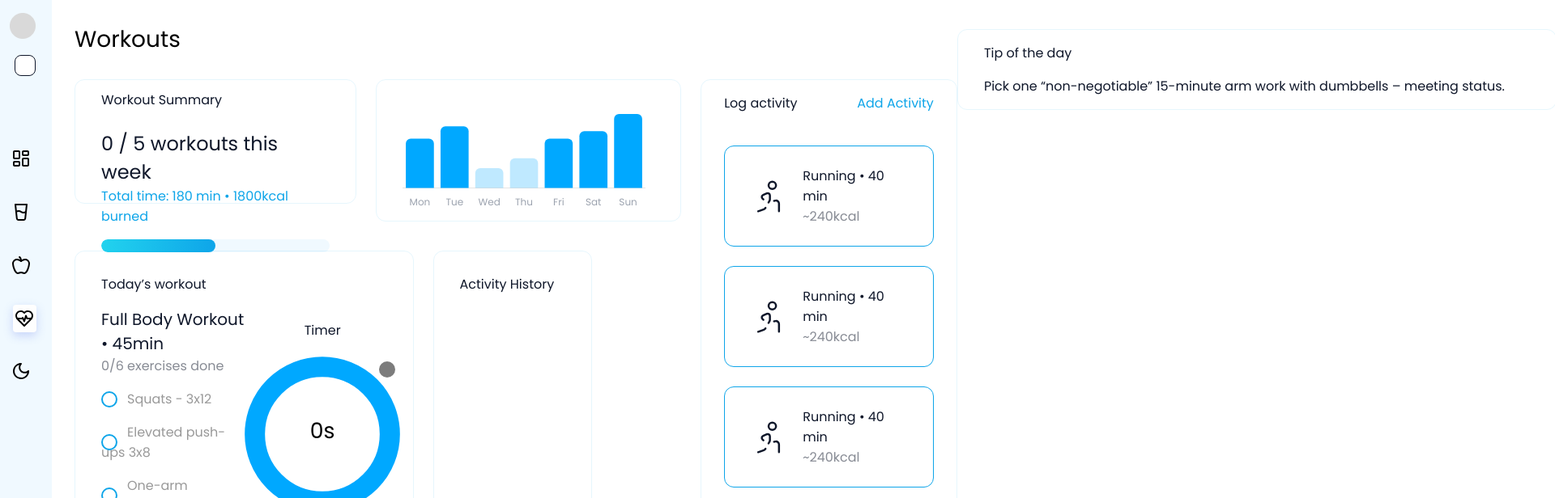
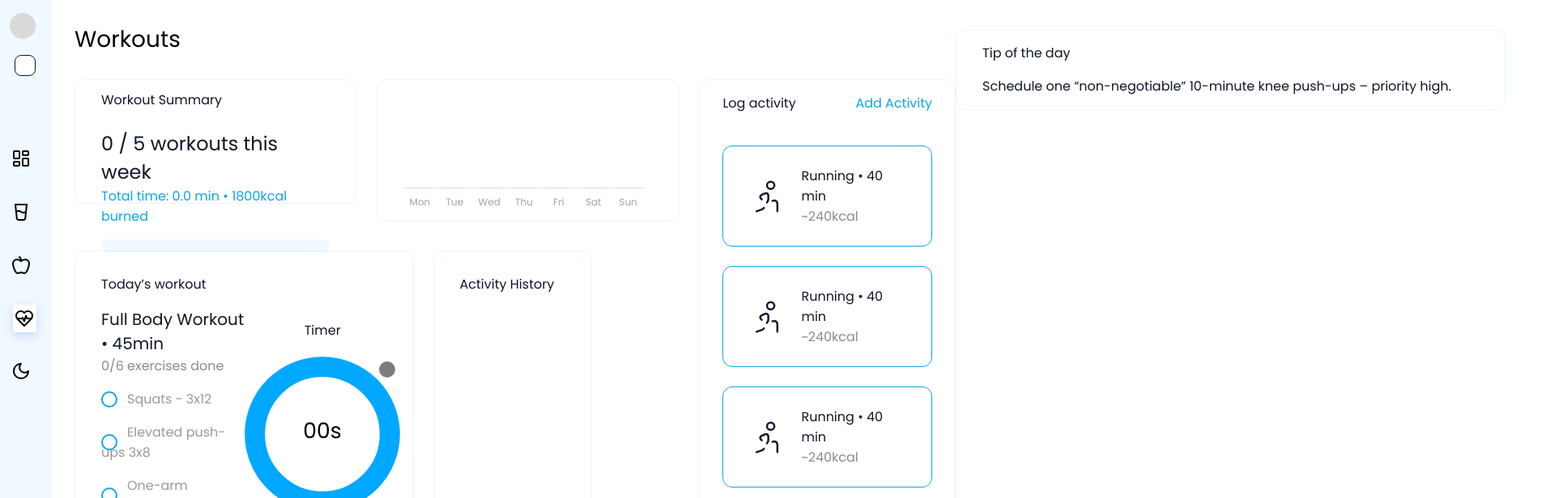
Before and after one commit to D4rkxv/ZlotaApka, a React (Vite) app: page / in a window 1280 px wide. Both pictures are taken after a click on the element 26 px from the left and 393 px from the top of the page. Shown: the top 616 px of the page at 81% size, 1920 px wide, since content can reach past the window. Built offline with nearby package versions, Linux system fonts and the light colour scheme.

Commit message:
ADD: Activity bar now react after workout completion ADD: Save data in localStorage

```diff
--- a/src/DashboardContext.jsx
+++ b/src/DashboardContext.jsx
@@ -1,15 +1,37 @@
-import React, { useState, createContext, useContext, useCallback } from "react";
+import React, {
+  useState,
+  createContext,
+  useContext,
+  useCallback,
+  useEffect,
+} from "react";
 
 const DashboardContext = createContext();
 
 export const DashboardProvider = ({ children }) => {
   const [selectedWidget, setSelectedWidget] = useState("dashboard");
+
+  //workout Section
   const [completedWorkouts, setCompletedWorkouts] = useState([]);
   const [activityHistory, setActivityHistory] = useState([]);
+  const [workoutsDone, setWorkoutsDone] = useState(null);
+  const [workoutGoal, setWorkoutGoal] = useState(5);
+  const [isActive, setIsActive] = useState(false);
+  const [seconds, setSeconds] = useState(null);
+  const [allSeconds, setAllSeconds] = useState(null);
+  const [workoutStatus, setWorkoutStatus] = useState("idle");
+  const [isDisabled, setIsDisabled] = useState(true);
+  const [isChecked, setIsChecked] = useState(Array(6).fill(false));
+
+  //water Section
+  const [hydrationGoal, setHydrationGoal] = useState(3.0);
+  const [currentHydration, setCurrentHydration] = useState(0.5);
 
   const switchWidget = (widget) => {
     setSelectedWidget(widget);
   };
+
+  //page Switching
   const goToDashboard = useCallback(() => setSelectedWidget("dashboard"), []);
   const goToWater = useCallback(() => setSelectedWidget("water"), []);
   const goToFood = useCallback(() => setSelectedWidget("food"), []);
@@ -18,29 +40,73 @@ export const DashboardProvider = ({ children }) => {
   const goToProfile = useCallback(() => setSelectedWidget("profile"), []);
   const goToSettings = useCallback(() => setSelectedWidget("settings"), []);
 
+  //workout Logging
   const logWorkout = (name) => {
-    setActivityHistory((prev) => [
-      ...prev,
-      {
+    const newWorkout = {
       id: Date.now(),
       name: name || "Workout",
-        time: new Date().toLocaleString("pl-PL", {
+      time: new Date().toLocaleTimeString("pl-PL", {
         hour: "2-digit",
         minute: "2-digit",
       }),
       date: new Date().toISOString().split("T")[0],
-      },
-    ]);
     };
 
-  const [hydrationGoal, setHydrationGoal] = useState(3.0);
-  const [currentHydration, setCurrentHydration] = useState(0.5);
-  const [workoutsDone, setWorkoutsDone] = useState(0);
-  const [workoutGoal, setWorkoutGoal] = useState(5);
+    setActivityHistory((prev) => {
+      const updated = [newWorkout, ...prev.slice(0, 100)];
+      try {
+        localStorage.setItem("fitnessWorkouts", JSON.stringify(updated));
+      } catch (e) {
+        console.log("SAVE ERROR:", e);
+      }
+      return updated;
+    });
+  };
+
+  useEffect(() => {
+    try {
+      localStorage.setItem("workoutsDone", workoutsDone.toString());
+    } catch (e) {
+      console.log("SAVE workoutsDone ERROR:", e);
+    }
+    console.log("SAVE workoutsDone ==", workoutsDone);
+  }, [workoutsDone]);
+
+  useEffect(() => {
+    try {
+      localStorage.setItem("allSeconds", allSeconds.toString());
+    } catch (e) {
+      console.log("SAVE workoutSec ERROR:", e);
+    }
+    console.log("SAVE workoutsSEC ==", allSeconds);
+  }, [allSeconds]);
+
+  useEffect(() => {
+    try {
+      const saved = localStorage.getItem("fitnessWorkouts");
+      const savedWorkoutCount = localStorage.getItem("workoutsDone");
+      const savedWorkoutSeconds = localStorage.getItem("allSeconds");
+
+      if (saved) {
+        setActivityHistory(JSON.parse(saved));
+      }
+      if (savedWorkoutCount !== null) {
+        setWorkoutsDone(parseInt(savedWorkoutCount));
+      }
+      if (savedWorkoutSeconds !== null) {
+        setAllSeconds(parseInt(savedWorkoutSeconds));
+      }
+    } catch (e) {
+      console.log("load Error: ", e);
+    }
+    console.log("LOAD workoutsDone ==", workoutsDone);
+    console.log("LOAD workoutsSEC ==", allSeconds);
+  }, []);
 
   const waterProgressWidth = ((currentHydration / hydrationGoal) * 100).toFixed(
     1
   );
+  const workoutProgressWidth = ((workoutsDone / workoutGoal) * 100).toFixed(1);
   return (
     <DashboardContext.Provider
       value={{
@@ -61,11 +127,25 @@ export const DashboardProvider = ({ children }) => {
         setWorkoutGoal,
         workoutsDone,
         setWorkoutsDone,
+        isActive,
+        setIsActive,
+        seconds,
+        setSeconds,
+        workoutStatus,
+        setWorkoutStatus,
+        isChecked,
+        setIsChecked,
+        isDisabled,
+        setIsDisabled,
+        allSeconds,
+        setAllSeconds,
+
         currentHydration,
         hydrationGoal,
         setCurrentHydration,
         setHydrationGoal,
         waterProgressWidth,
+        workoutProgressWidth,
       }}
     >
       {children}
--- a/src/Workouts.jsx
+++ b/src/Workouts.jsx
@@ -6,10 +6,7 @@ import "./FoodDiary.css";
 import "./Dashboard.css";
 import { useDashboard } from "./DashboardContext";
 import running from "./assets/running.svg";
-import Running1 from "./assets/Running1.svg";
-import Running2 from "./assets/Running2.svg";
-import Meditation from "./assets/Meditation.svg";
-import Threadmill from "./assets/Threadmill.svg";
+
 function Workouts() {
   const [tips, setTips] = useState([
     "Plan one “non-negotiable” 20-minute activity today – schedule it in your calendar like a meeting and treat it as something you can’t cancel.",
@@ -70,16 +67,25 @@ function Workouts() {
     workoutGoal,
     setWorkoutsDone,
     setWorkoutGoal,
+    workoutProgressWidth,
+    isActive,
+    setIsActive,
+    seconds,
+    setSeconds,
+    workoutStatus,
+    setWorkoutStatus,
+    isChecked,
+    setIsChecked,
+    isDisabled,
+    setIsDisabled,
+    allSeconds,
+    setAllSeconds,
   } = useDashboard();
+
   const [currentWorkoutName, setCurrentWorkoutName] =
     useState("Full Body Workout");
-  const [workoutStatus, setWorkoutStatus] = useState("idle");
-  const [isChecked, setIsChecked] = useState(Array(6).fill(false));
   const [exerciseDone, setExerciseDone] = useState(0);
-  const [isDisabled, setIsDisabled] = useState(true);
   const [selectedTip, setSelectedTip] = useState("");
-  const [isActive, setIsActive] = useState(false);
-  const [seconds, setSeconds] = useState(0);
 
   const workouts = [
     { id: "task1", name: "Squats - 3x12" },
@@ -101,7 +107,7 @@ function Workouts() {
       const wasChecked = current[index];
 
       setExerciseDone((prevCount) =>
-        wasChecked ? prevCount - 1 / 2 : prevCount + 1 / 2
+        wasChecked ? prevCount - 1 : prevCount + 1
       );
 
       const newChecked = [...current];
@@ -113,7 +119,6 @@ function Workouts() {
     const randomIndex = Math.floor(Math.random() * tips.length);
     setSelectedTip(tips[randomIndex]);
   }, []);
-
   const handlePause = () => {
     setIsActive(!isActive);
     setIsDisabled(!isDisabled);
@@ -136,7 +141,8 @@ function Workouts() {
   const handleFinalClick = () => {
     const workoutName = `${currentWorkoutName || "Full Body Workout"} `;
     logWorkout(workoutName);
-
+    let tmpSec = seconds;
+    setAllSeconds((prev) => prev + tmpSec);
     setWorkoutStatus("idle");
     setIsChecked(Array(6).fill(false));
     setIsDisabled(true);
@@ -145,16 +151,6 @@ function Workouts() {
     setExerciseDone(0);
     setWorkoutsDone((prev) => prev + 1);
   };
-
-  const deficit = [
-    `${0}`,
-    `${-50}`,
-    `${120}`,
-    `${80}`,
-    `${0}`,
-    `${-30}`,
-    `${-100}`,
-  ];
 
   useEffect(() => {
     let interval = null;
@@ -167,15 +163,30 @@ function Workouts() {
     return () => clearInterval(interval);
   }, [isActive]);
 
-  const caloriesData = {
+  const todayMins = Math.floor(allSeconds / 60);
+
+  const getTodayIndex = () => {
+    const today = new Date().getDay();
+    return today === 0 ? 6 : today - 1;
+  };
+
+  const todayIndex = getTodayIndex();
+
+  const workoutData = {
     labels: ["Mon", "Tue", "Wed", "Thu", "Fri", "Sat", "Sun"],
     datasets: [
       {
         label: "",
-        data: deficit.map((d) => 1000 - d),
-        backgroundColor: deficit.map((d) =>
-          d <= 0 ? "#00A8FF" : "rgba(0, 168, 255, 0.25)"
-        ),
+        data: new Array(7)
+          .fill(800)
+          .map((_, i) => (i === todayIndex ? 800 + todayMins * 20 : 800)),
+        backgroundColor: new Array(7)
+          .fill("rgba(0, 168, 255, 0.25)")
+          .map((_, i) =>
+            i === todayIndex && todayMins > 5
+              ? "#00A8FF"
+              : "rgba(0, 168, 255, 0.25)"
+          ),
         borderRadius: 6,
         borderSkipped: false,
         barThickness: 34,
@@ -213,6 +224,7 @@ function Workouts() {
       },
     },
   };
+
   return (
     <div className="workoutsContainer">
       <Sidebar />
@@ -224,17 +236,22 @@ function Workouts() {
               <div className="caloriesGoalContainer">
                 <p className="sectionTitle">Workout Summary</p>
                 <p className="caloriesCompletion">
-                  {workoutsDone} / {workoutGoal} workouts this week
+                  {workoutsDone > 0 ? workoutsDone : "0"} / {workoutGoal}{" "}
+                  workouts this week
                 </p>
                 <p className="caloriesLeft">
-                  Total time: 180 min • 1800kcal burned
+                  Total time: {(allSeconds / 60).toFixed(1)} min • 1800kcal
+                  burned
                 </p>
                 <div className="progressTrack">
-                  <div className="progressFill" />
+                  <div
+                    className="progressFill"
+                    style={{ width: `${workoutProgressWidth}%` }}
+                  />
                 </div>
               </div>
               <div className="workoutsGoalStreakContainer">
-                <Bar data={caloriesData} options={caloriesOptions} />
+                <Bar data={workoutData} options={caloriesOptions} />
               </div>
             </div>
             <div className="leftBotWorkoutContainer">
@@ -289,7 +306,9 @@ function Workouts() {
                           className="progressCircle"
                         />
                         <foreignObject x="30" y="45" width="60" height="30">
-                          <div className="timerText">{seconds}s</div>
+                          <div className="timerText">
+                            {seconds > 0 ? seconds : "00"}s
+                          </div>
                         </foreignObject>
                         <circle
                           cx="108"
@@ -330,7 +349,7 @@ function Workouts() {
               <div className="activityHistory">
                 <p className="sectionTitle">Activity History</p>
                 <div className="activityHistoryContainer">
-                  {activityHistory.slice(-5).map((item) => (
+                  {activityHistory.slice(0, 100).map((item) => (
                     <div key={item.id} className="history-item">
                       {item.time} - {item.name}
                     </div>
--- a/src/main.jsx
+++ b/src/main.jsx
@@ -11,11 +11,4 @@ import { Dashboard } from "./Dashboard.jsx";
 import WaterManagement from "./WaterManagement.jsx";
 import { DashboardProvider } from "./DashboardContext.jsx";
 
-createRoot(document.getElementById("root")).render(
-  <React.StrictMode>
-    {/* <AuthProvider>
-      <App />
-    </AuthProvider> */}
-    <App />
-  </React.StrictMode>
-);
+createRoot(document.getElementById("root")).render(<App />);
```
Lines whose indentation alone changed are shown as unchanged.
